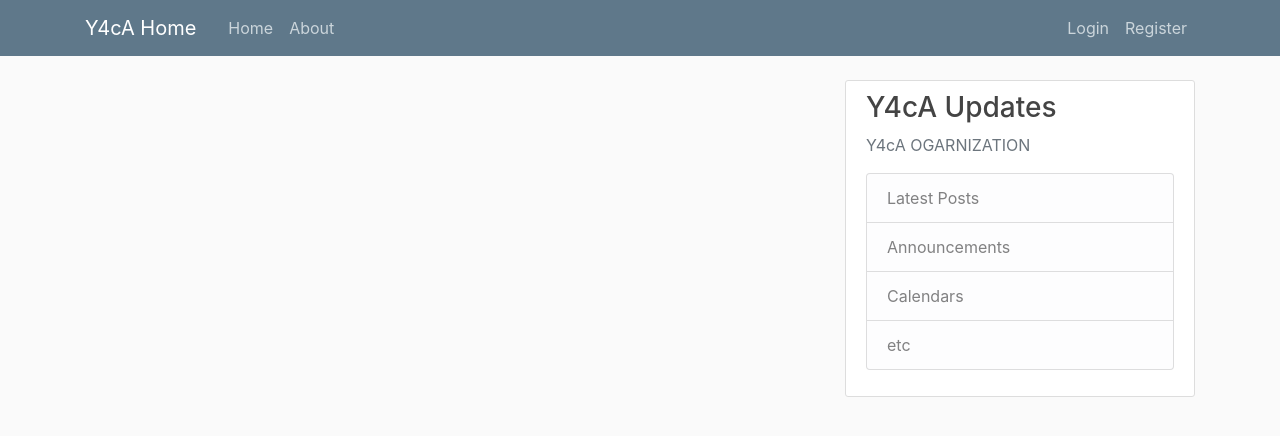
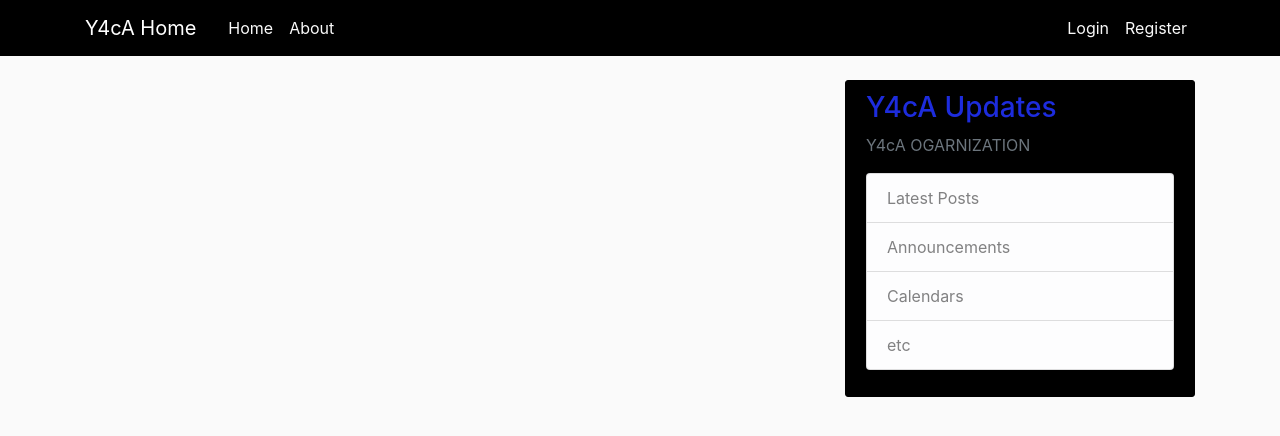
Before and after one commit to Magesajr/Django_proj, a Django app: page / in a window 1280 px wide. Shown: the top 436 px of the page. Run offline with Django 4.2, Linux system fonts and the light colour scheme; data that the repository does not hold is empty; some libraries are stand-ins or nearby versions.

Commit message:
updated main.css

```diff
--- a/blog/static/blog/main.css
+++ b/blog/static/blog/main.css
@@ -1,27 +1,25 @@
 body {
   background: #fafafa;
-  color: #0000FF;
+  color: #fafafa;
   margin-top: 5rem;
 }
 
-h1, h2, h3, h4, h5, h6 {
+h1, h2,  h4, h5, h6 {
   color: #444444;
 }
 
-ul {
-  margin: 0;
-}
+h3{ color:#23Fd;}
 
 .bg-steel {
-  background-color: #5f788a;
+  background-color: #000;
 }
 
 .site-header .navbar-nav .nav-link {
-  color: #cbd5db;
+  color: #fafafa;
 }
 
 .site-header .navbar-nav .nav-link:hover {
-  color: #0000FF;
+  color: #ffffff;
 }
 
 .site-header .navbar-nav .nav-link.active {
@@ -29,15 +27,15 @@ ul {
 }
 
 .content-section {
-  background: #ffffff;
+  background: #000;
   padding: 10px 20px;
-  border: 1px solid #dddddd;
+  border: 1px solid #000;
   border-radius: 3px;
   margin-bottom: 20px;
 }
 
 .article-title {
-  color: #444444;
+  color: #e3e3e3;
 }
 
 a.article-title:hover {
@@ -47,6 +45,7 @@ a.article-title:hover {
 
 .article-content {
   white-space: pre-line;
+  color:#e3e3e3;
 }
 
 .article-img {
@@ -62,7 +61,7 @@ a.article-title:hover {
 }
 
 .article-metadata a:hover {
-  color: #333;
+  color: #e3e3e3;
   text-decoration: none;
 }
 
```
